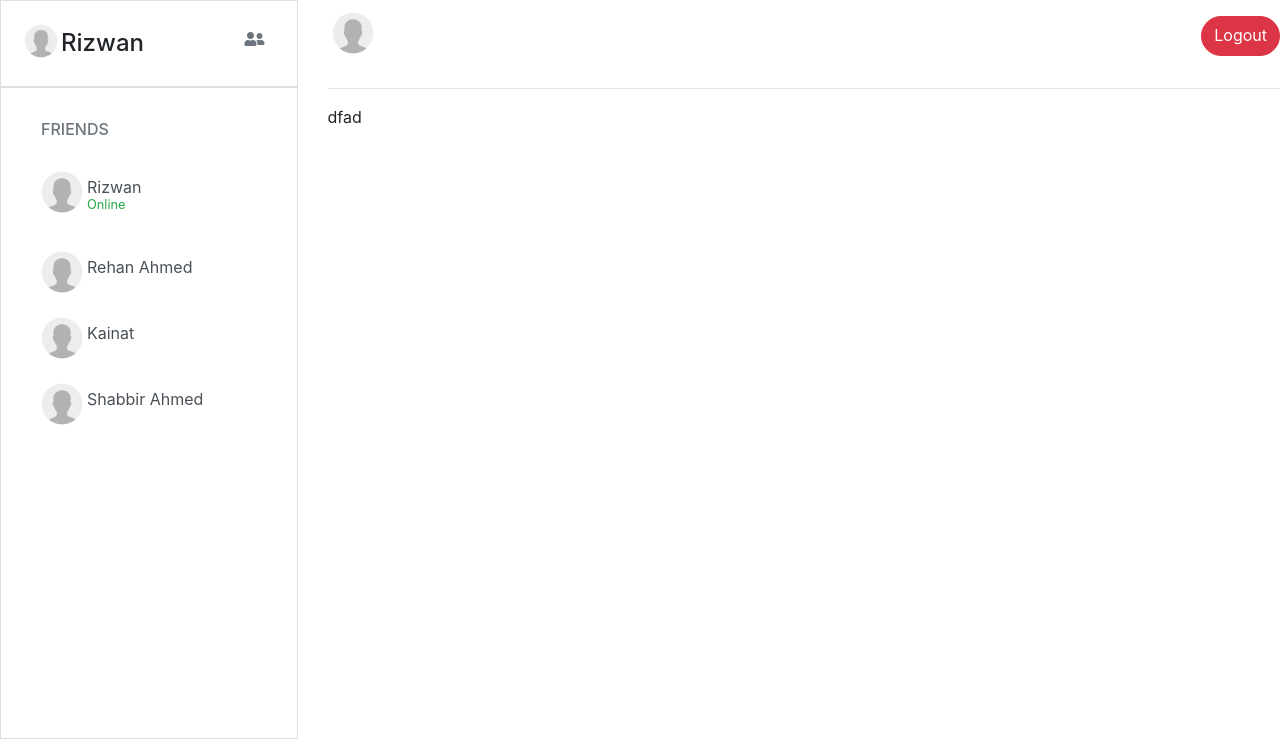
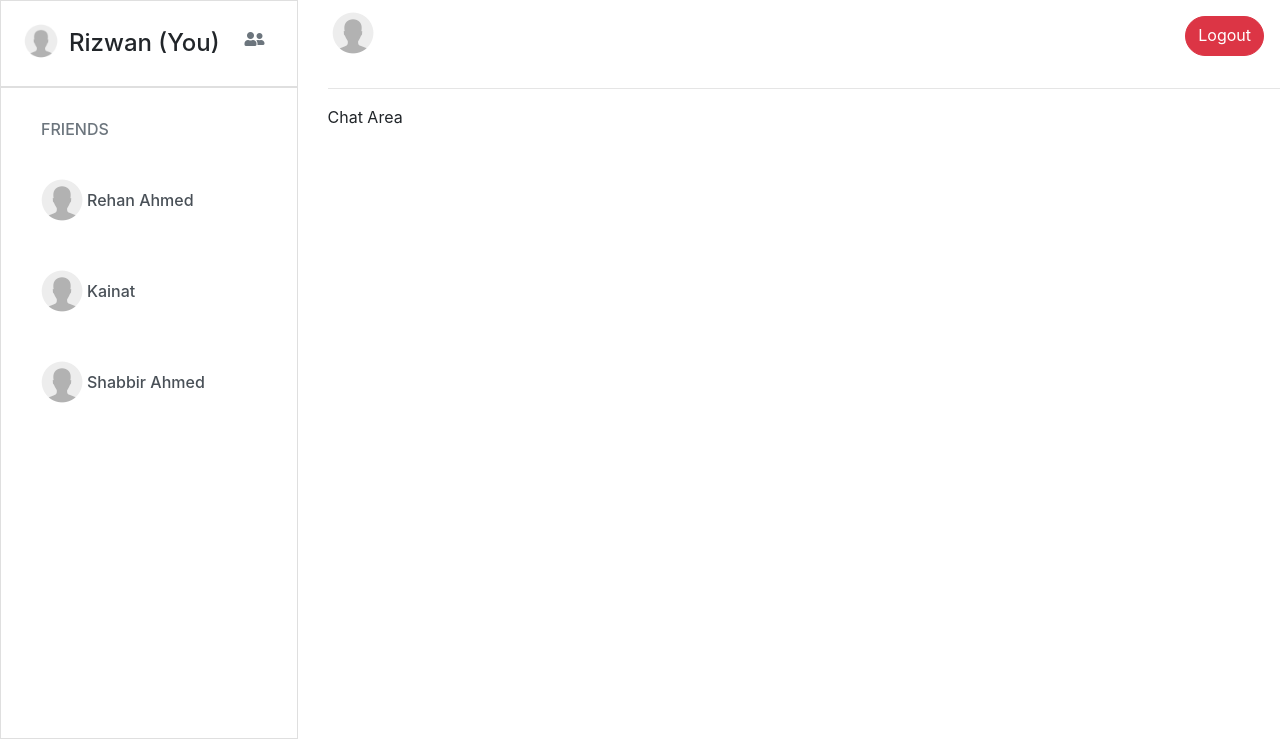
Before and after one commit to Rizwan8909/AJAX-PHP-JS-WEB-Projects, a PHP site: page /home.php in a window 1280 px wide. Shown: the part 56-800 px from the top of the page. Run offline with PHP 8.4, Linux system fonts and the light colour scheme; a user stored in the database is signed in; data comes from the database, SQL or seed files in the repository; data that the repository does not hold is empty; some libraries are stand-ins or nearby versions.

Commit message:
Some changes in chat side bar

```diff
--- a/php_chat_app/home.php
+++ b/php_chat_app/home.php
@@ -1,7 +1,7 @@
 <?php
 include "include/db_connection.php";
 session_start();
-if(!isset($_SESSION['user_email'])){
+if (!isset($_SESSION['user_email'])) {
     header("Location:signin.php");
 }
 ?>
@@ -45,7 +45,7 @@ if(!isset($_SESSION['user_email'])){
                         <div class="d-flex justify-content-between">
                             <div class="d-flex">
                                 <img src="images/default-user.png" alt="" style="width: 40px; height:40px">
-                                <h4 class="my-2"><?php echo $current_username ?></h4>
+                                <h4 class="my-2 ml-2"><?php echo $current_username ?> (You)</h4>
                             </div>
 
                             <div>
@@ -73,7 +73,7 @@ if(!isset($_SESSION['user_email'])){
 
                             <?php
                             // Getting friends to chat
-                            $get_users = "SELECT * FROM `users`";
+                            $get_users = "SELECT * FROM `users` WHERE `user_email` != '$current_user'";
                             $run_users = mysqli_query($conn, $get_users);
 
                             while ($row = mysqli_fetch_assoc($run_users)) {
@@ -81,24 +81,25 @@ if(!isset($_SESSION['user_email'])){
                                 $users_status = $row['login'];
 
                             ?>
-                                <a href="home.php?fuser_name=<?php echo $users_name?>" class="list-group-item list-group-item-action border-0 round-border p-0 pl-3">
+
+                                <!-- List of friends using while loop -->
+                                <a href="home.php?fuser_name=<?php echo $users_name ?>" class="list-group-item list-group-item-action border-0 round-border p-0 pl-3">
                                     <div class="d-flex my-2">
-                                        <img src="images/default-user.png" alt="" style="width: 50px; height:50px">
-                                        <div class="my-3">
-                                            <p class="my-1" style="line-height: 0;"><?php echo $users_name ?></p>
+                                        <img src="images/default-user.png" alt="" class="my-2" style="width: 50px; height:50px">
+
+                                        <div class="my-4 d-flex">
+                                            <h6><?php echo $users_name ?></h6>
 
                                             <?php
                                                 // Login status
-                                                if($users_status == 'Online'){
-                                                    echo '<small class="text-success">'.$users_status.'</small>';
-                                                }
-                                                else{
-                                                    echo '<small class="text-black-50">'.$users_status.'</small>';
+                                                if ($users_status == 'Online') {
+                                                    echo '<small class="text-success ml-2">' . $users_status . '</small>';
+                                                } else {
+                                                    echo '<small class="text-black-50 ml-2">' . $users_status . '</small>';
                                                 }
                                             ?>
                                         </div>
                                     </div>
-
                                 </a>
 
                                 <!-- Remaining bracket of while -->
@@ -107,7 +108,8 @@ if(!isset($_SESSION['user_email'])){
                             ?>
 
 
-                            <!-- <?php //include "include/get_user_data.php"?> -->
+                            <!-- <?php //include "include/get_user_data.php"
+                                    ?> -->
                         </ul>
 
                     </div>
@@ -122,7 +124,7 @@ if(!isset($_SESSION['user_email'])){
 
                 <?php
                 // Getting userdetails in header
-                if(isset($_GET['fuser_name'])){
+                if (isset($_GET['fuser_name'])) {
                     $fuser_name = $_GET['fuser_name'];
                 }
                 ?>
@@ -131,14 +133,14 @@ if(!isset($_SESSION['user_email'])){
                     <div class="d-flex justify-content-between" id="right header">
                         <div class="d-flex my-2">
                             <img src="images/default-user.png" alt="" style="width: 50px; height:50px">
-                                <h5 class="my-3 ml-2"><?php echo $fuser_name;?></h5>
+                            <h5 class="my-3 ml-2"><?php echo $fuser_name; ?></h5>
                         </div>
-                            <a href="logout.php" class="btn btn-danger round-border my-3" name="logout" style="height: 40px;">Logout</a>
+                        <a href="logout.php" class="btn btn-danger round-border my-3 mr-3" name="logout" style="height: 40px;">Logout</a>
                     </div>
 
                     <hr>
                     <div id="right_chat" style="overflow:scroll; height: 600px;">
-                            dfad
+                        Chat Area
                     </div>
 
 
```
Lines whose indentation alone changed are shown as unchanged.
